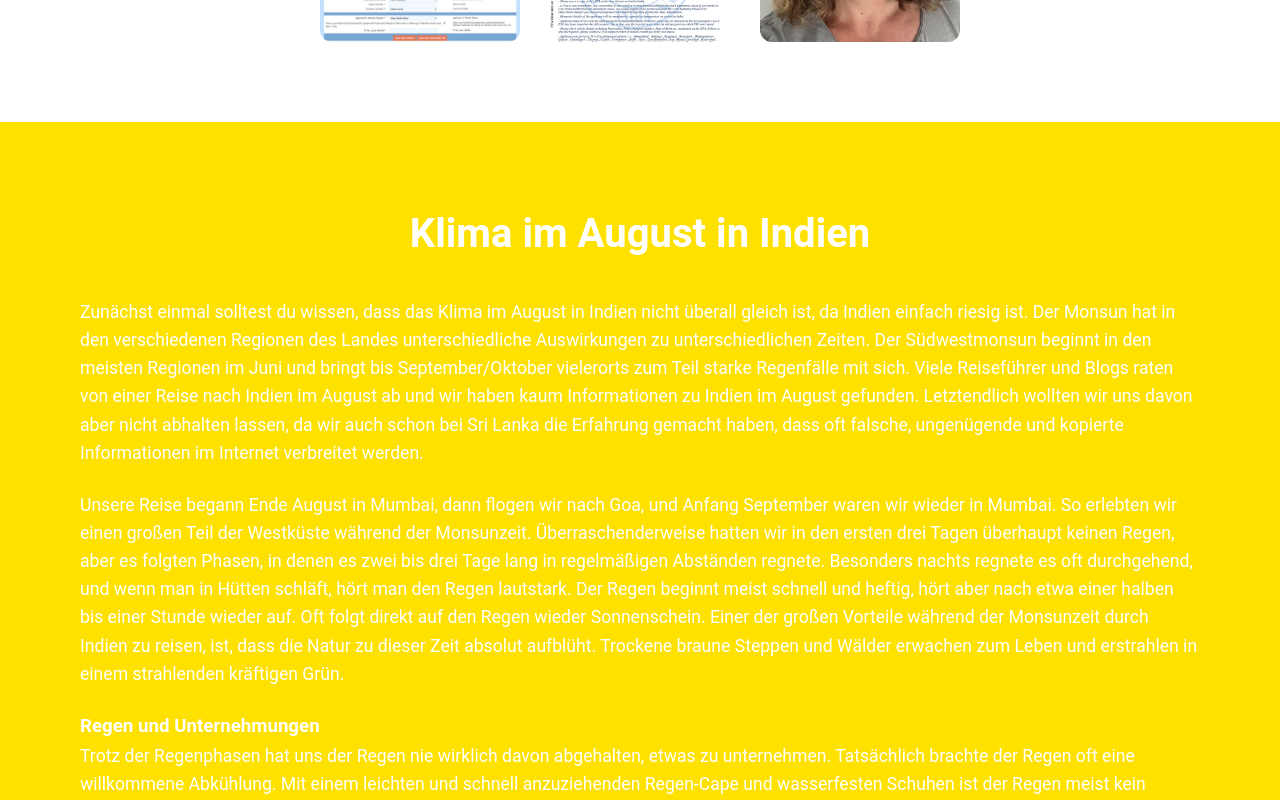
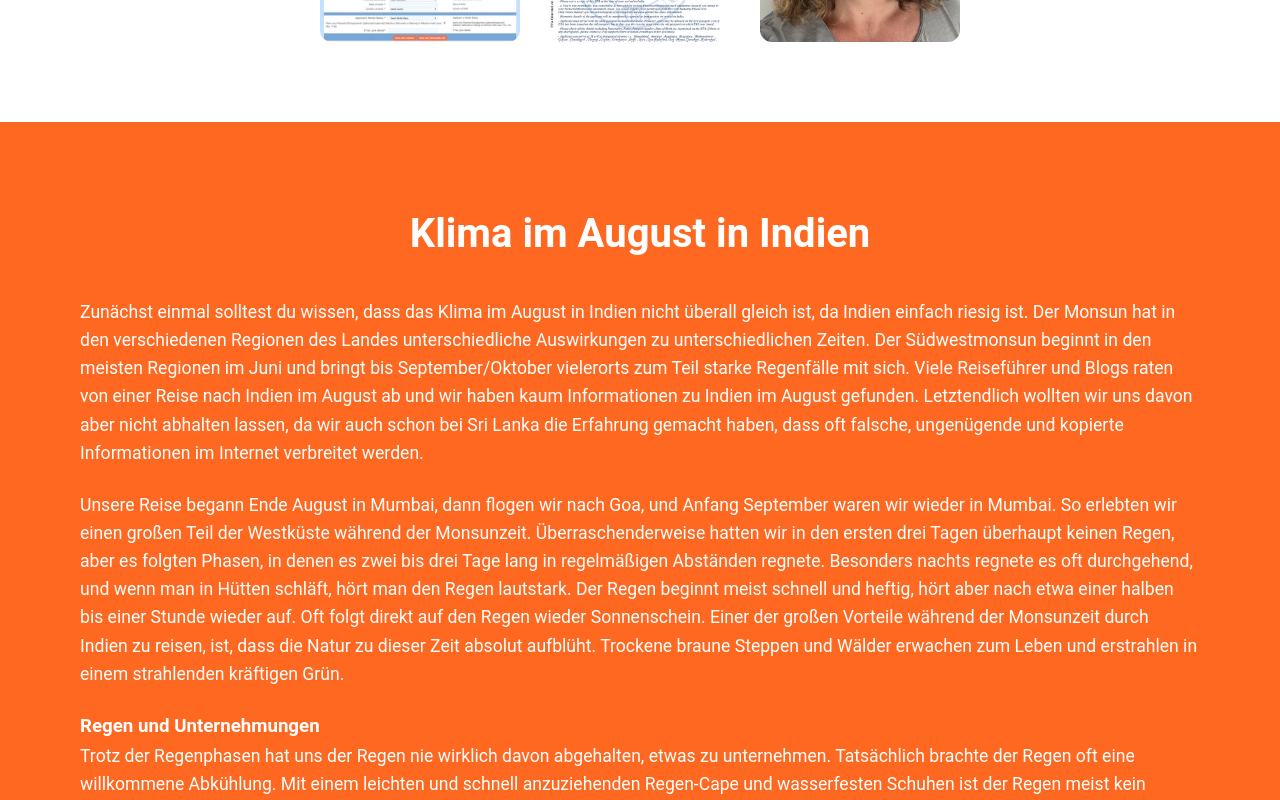
Before and after one commit to Phil-star1984/indien-im-august, a React (Vite) app: page / in a window 1280 px wide. Shown: the part 3100-3900 px from the top of the page. Built offline with nearby package versions, Linux system fonts and the light colour scheme.

Commit message:
fix: background color climate india

```diff
--- a/src/App.css
+++ b/src/App.css
@@ -148,7 +148,7 @@ section ul {
 }
 
 #climate {
-  background-color: #ffe100;
+  background-color: #ff6820;
 }
 
 .climate-content h2,
--- a/src/App.jsx
+++ b/src/App.jsx
@@ -78,7 +78,7 @@ function App() {
         <h2>Kontakt</h2>
         <p>
           Für Fragen und Anfragen, kontaktiere uns per E-Mail:{" "}
-          <a href="mailto:info@phil-splash.de">info@phil-splash.de</a>
+          <a href="mailto:info@millionpainter.de">info@millionpainter.de</a>
         </p>
       </section>
 
```
